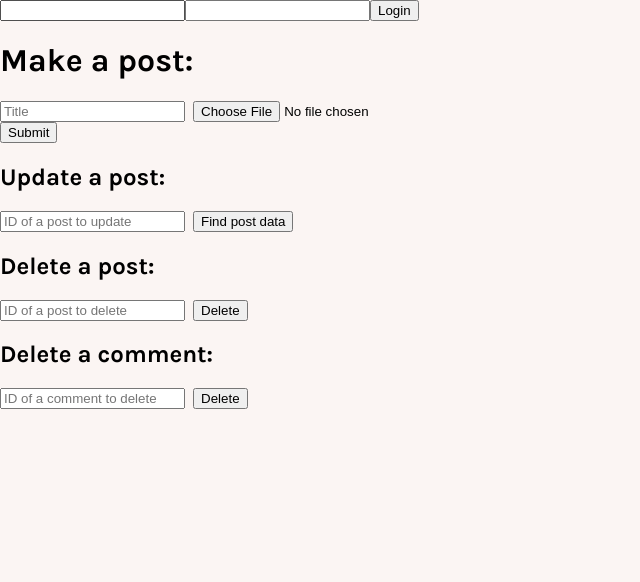
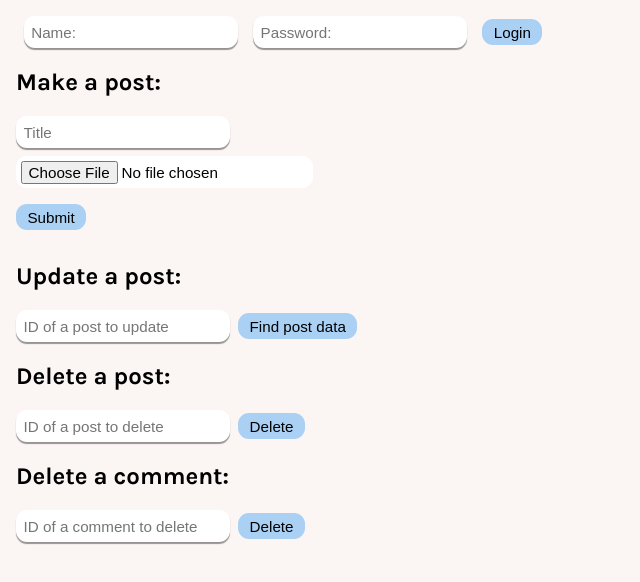
Before and after one commit to hebiscus/Word-Oasis-Admin, a website built with Vite: page index.html in a window 1280 px wide. Shown: the whole page, without its empty margins (0-640 px from the left). Built offline with nearby package versions, Linux system fonts and the light colour scheme; what @editorjs/editorjs would draw is missing.

Commit message:
basic styling

```diff
--- a/index.html
+++ b/index.html
@@ -6,12 +6,17 @@
     <link rel="preconnect" href="https://fonts.googleapis.com">
     <link rel="preconnect" href="https://fonts.gstatic.com" crossorigin>
     <link href="https://fonts.googleapis.com/css2?family=Inconsolata:wght@300;400;500;600&family=Karla:wght@400;500;600;700;800&display=swap" rel="stylesheet">
+    <style>
+      .codex-editor__redactor {
+      padding-bottom: 0;
+      }
+    </style>
     <title>Word Oasis Admin</title>
   </head>
   <body>
     <div id="user-box"></div>
-    <h1>Make a post:</h1>
-    <form method="post" enctype="multipart/form-data">
+    <h2>Make a post:</h2>
+    <form method="post" enctype="multipart/form-data" id="make-form">
       <input type="text" placeholder="Title" id="title"/>
       <input type="file" id="blogpostImage" name="blogpostImage"/>
       <div id="editorjs"></div>
@@ -19,7 +24,7 @@
     </form>
     <h2>Update a post:</h2>
     <div id="update-box">
-      <form>
+      <form id="update-id">
         <input type="text" placeholder="ID of a post to update" id="id-input"/>
         <button type="submit" id="update-button">Find post data</button>
         <div id="updateEditor"></div>
--- a/src/main.ts
+++ b/src/main.ts
@@ -27,12 +27,15 @@ function showUserBox() {
 
     if (!userToken) {
       const loginForm = document.createElement("form");
+      loginForm.setAttribute("id", "login-form");
       const nameInput = document.createElement("input");
       const passwordInput = document.createElement("input");
       const submitButton = document.createElement("button");
 
       nameInput.setAttribute("type", "text");
+      nameInput.setAttribute("placeholder", "Name:");
       passwordInput.setAttribute("type", "password");
+      passwordInput.setAttribute("placeholder", "Password:");
       submitButton.setAttribute("type", "submit");
       submitButton.addEventListener("click", (e: MouseEvent) => loginRequest(e, nameInput.value, passwordInput.value));
       submitButton.innerText = "Login";
@@ -96,6 +99,8 @@ const submitPostData = (async(e: MouseEvent) => {
     })
     const response = await attempt.json();
     console.log(response)
+    editor.blocks.clear();
+    document.getElementById("make-form").reset();
   } catch(err) {
     console.log(err)
   }
@@ -143,18 +148,21 @@ const updatePost = (async(e: MouseEvent, postId: string, title: string, updateEd
     console.log(response)
 
     updateEditor.blocks.clear();
-    const IDinput = document.getElementById("id-input") as HTMLInputElement;
-    const titleInput = document.getElementById("update-title") as HTMLInputElement;
-    titleInput!.value = "";
-    IDinput!.value = "";
+    // const IDinput = document.getElementById("id-input") as HTMLInputElement;
+    // const titleInput = document.getElementById("update-title") as HTMLInputElement;
+    // titleInput!.value = "";
+    // IDinput!.value = "";
+    document.getElementById("update-id").reset();
+    document.getElementById("update-form").reset();
   } catch(err) {
     console.log(err)
   }
 })
 
 function createUpdateForm(foundPost, updateEditor) {
-  const updateBox = document.getElementById("update-box")
+  const updateBox = document.getElementById("update-box");
   const updateForm = document.createElement("form");
+  updateForm.setAttribute("id", "update-form");
 
   const titleInput = document.createElement("input");
   titleInput.setAttribute("type", "text");
--- a/src/styles/style.scss
+++ b/src/styles/style.scss
@@ -2,7 +2,7 @@
 
 body {
     box-sizing: border-box;
-    margin: 0;
+    margin: 1em;
     padding: 0;
     font-family: variables.$main-font;
     background-color: variables.$background;
@@ -13,6 +13,70 @@ h1, h2, h3, h4, h5, h6 {
     font-family: variables.$headers-font;
 }
 
-.codex-editor {
-    max-width: 80%;
+.codex-editor__redactor {
+    padding-bottom: 0 !important;
+    border: 2px solid white;
+
+    &:hover {
+        cursor: text;
+    }
 }
+
+#login-form {
+    > * {margin-inline: 0.5em;}
+}
+
+#make-form {
+    display: flex;
+    flex-direction: column;
+    align-items: flex-start;
+    gap: 0.5em;
+    margin-bottom: 2em;
+
+    > * {
+        border-radius: 11px;
+    }
+}
+
+#editorjs, #updateEditor {
+
+    border-radius: 11px;
+}
+
+input {
+    &:hover {
+        cursor: text;;
+    }
+}
+
+input[type="text"], input[type="password"] {
+    font-size: 0.95rem;
+    padding: 0.5em;
+    border-radius: 11px;
+    border: none;
+    box-shadow: 0px 2px 1px 0px rgb(0 0 0 / 40%);
+}
+
+input[type="file"] {
+    border: none;
+    font-size: 0.95rem;
+    background-color: white;
+    padding: 0.3em;
+
+    &:hover {
+        cursor: pointer;
+    }
+}
+
+button {
+    font-size: 0.95rem;
+    padding: 0.3em;
+    padding-inline: 0.75em;
+    background-color: variables.$primary;
+    border-radius: 11px;
+    border: none;
+
+    &:hover {
+        cursor: pointer;
+    }
+}
```
